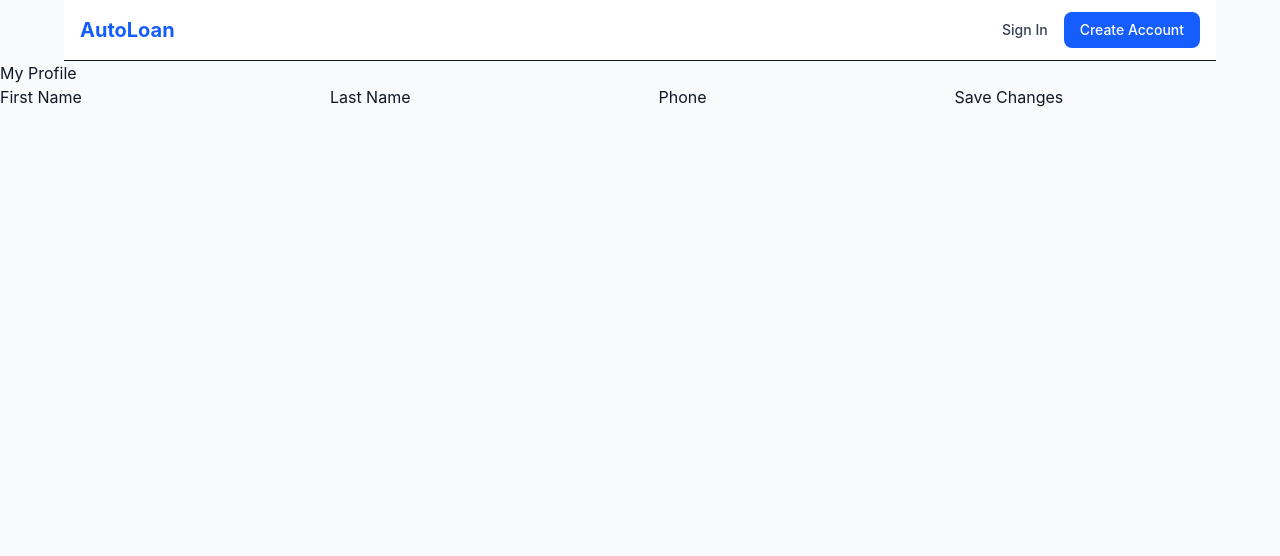
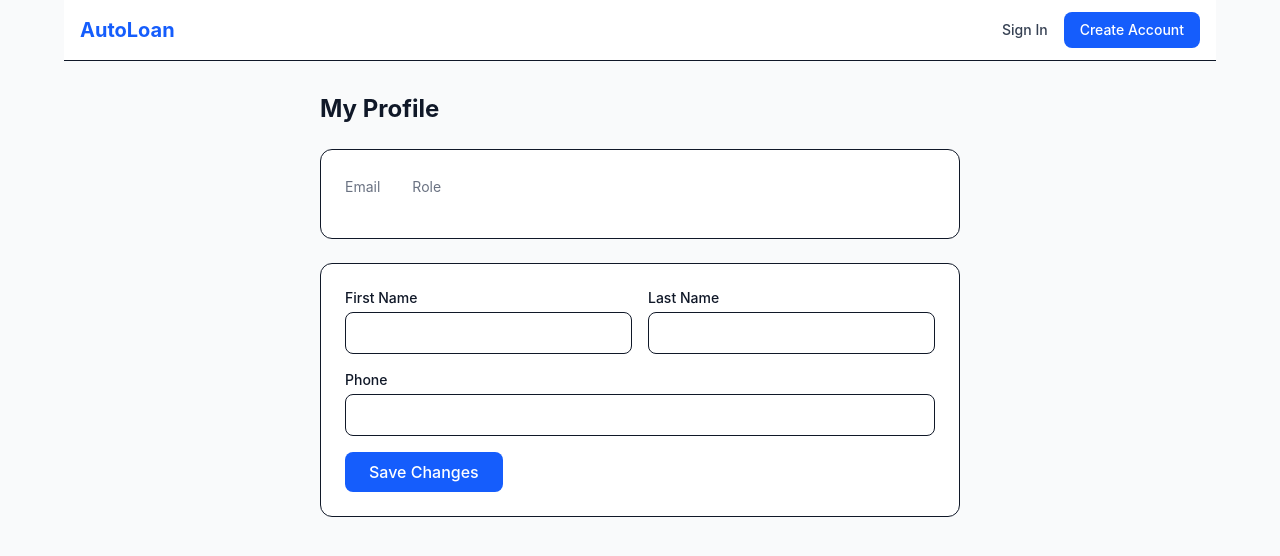
Before and after one commit to ltphongssvn/autoloanNextjsNestJS, a Next.js app in the folder apps/frontend/: page /dashboard/profile in a window 1280 px wide. Shown: the top 556 px of the page. Built offline with nearby package versions, Linux system fonts and the light colour scheme; no server answers.

Commit message:
style: apply Tailwind CSS to profile page

```diff
--- a/apps/frontend/src/app/dashboard/profile/page.tsx
+++ b/apps/frontend/src/app/dashboard/profile/page.tsx
@@ -1,6 +1,5 @@
 // apps/frontend/src/app/dashboard/profile/page.tsx
 'use client';
-
 import { useState, type FormEvent } from 'react';
 import { useAuth } from '../../../context/AuthContext';
 import { api } from '../../../services/api';
@@ -36,21 +35,41 @@ export default function ProfilePage() {
   };
 
   return (
-    <main>
-      <h1>My Profile</h1>
-      <p data-testid="email">{user?.email}</p>
-      <p data-testid="role">{user?.role}</p>
-      {message && <div role="status">{message}</div>}
-      {error && <div role="alert">{error}</div>}
-      <form onSubmit={handleSubmit}>
-        <label htmlFor="first_name">First Name</label>
-        <input id="first_name" name="first_name" value={formData.first_name} onChange={handleChange} required />
-        <label htmlFor="last_name">Last Name</label>
-        <input id="last_name" name="last_name" value={formData.last_name} onChange={handleChange} required />
-        <label htmlFor="phone">Phone</label>
-        <input id="phone" name="phone" type="tel" value={formData.phone} onChange={handleChange} />
-        <button type="submit" disabled={isSubmitting}>{isSubmitting ? 'Saving...' : 'Save Changes'}</button>
-      </form>
+    <main className="max-w-2xl mx-auto px-4 py-8">
+      <h1 className="text-2xl font-bold mb-6">My Profile</h1>
+      <div className="bg-white rounded-xl border p-6 mb-6">
+        <div className="flex gap-8 mb-4">
+          <div>
+            <span className="text-sm text-gray-500">Email</span>
+            <p data-testid="email" className="font-medium">{user?.email}</p>
+          </div>
+          <div>
+            <span className="text-sm text-gray-500">Role</span>
+            <p data-testid="role" className="font-medium capitalize">{user?.role}</p>
+          </div>
+        </div>
+      </div>
+      {message && <div role="status" className="mb-4 p-3 bg-green-50 text-green-700 rounded-lg text-sm">{message}</div>}
+      {error && <div role="alert" className="mb-4 p-3 bg-red-50 text-red-700 rounded-lg text-sm">{error}</div>}
+      <div className="bg-white rounded-xl border p-6">
+        <form onSubmit={handleSubmit} className="space-y-4">
+          <div className="grid grid-cols-2 gap-4">
+            <div>
+              <label htmlFor="first_name" className="block text-sm font-medium mb-1">First Name</label>
+              <input id="first_name" name="first_name" value={formData.first_name} onChange={handleChange} required className="w-full px-3 py-2 border rounded-lg focus:ring-2 focus:ring-blue-500 focus:border-blue-500 outline-none" />
+            </div>
+            <div>
+              <label htmlFor="last_name" className="block text-sm font-medium mb-1">Last Name</label>
+              <input id="last_name" name="last_name" value={formData.last_name} onChange={handleChange} required className="w-full px-3 py-2 border rounded-lg focus:ring-2 focus:ring-blue-500 focus:border-blue-500 outline-none" />
+            </div>
+          </div>
+          <div>
+            <label htmlFor="phone" className="block text-sm font-medium mb-1">Phone</label>
+            <input id="phone" name="phone" type="tel" value={formData.phone} onChange={handleChange} className="w-full px-3 py-2 border rounded-lg focus:ring-2 focus:ring-blue-500 focus:border-blue-500 outline-none" />
+          </div>
+          <button type="submit" disabled={isSubmitting} className="px-6 py-2 bg-blue-600 text-white rounded-lg font-medium hover:bg-blue-700 disabled:opacity-50 transition">{isSubmitting ? 'Saving...' : 'Save Changes'}</button>
+        </form>
+      </div>
     </main>
   );
 }
```
